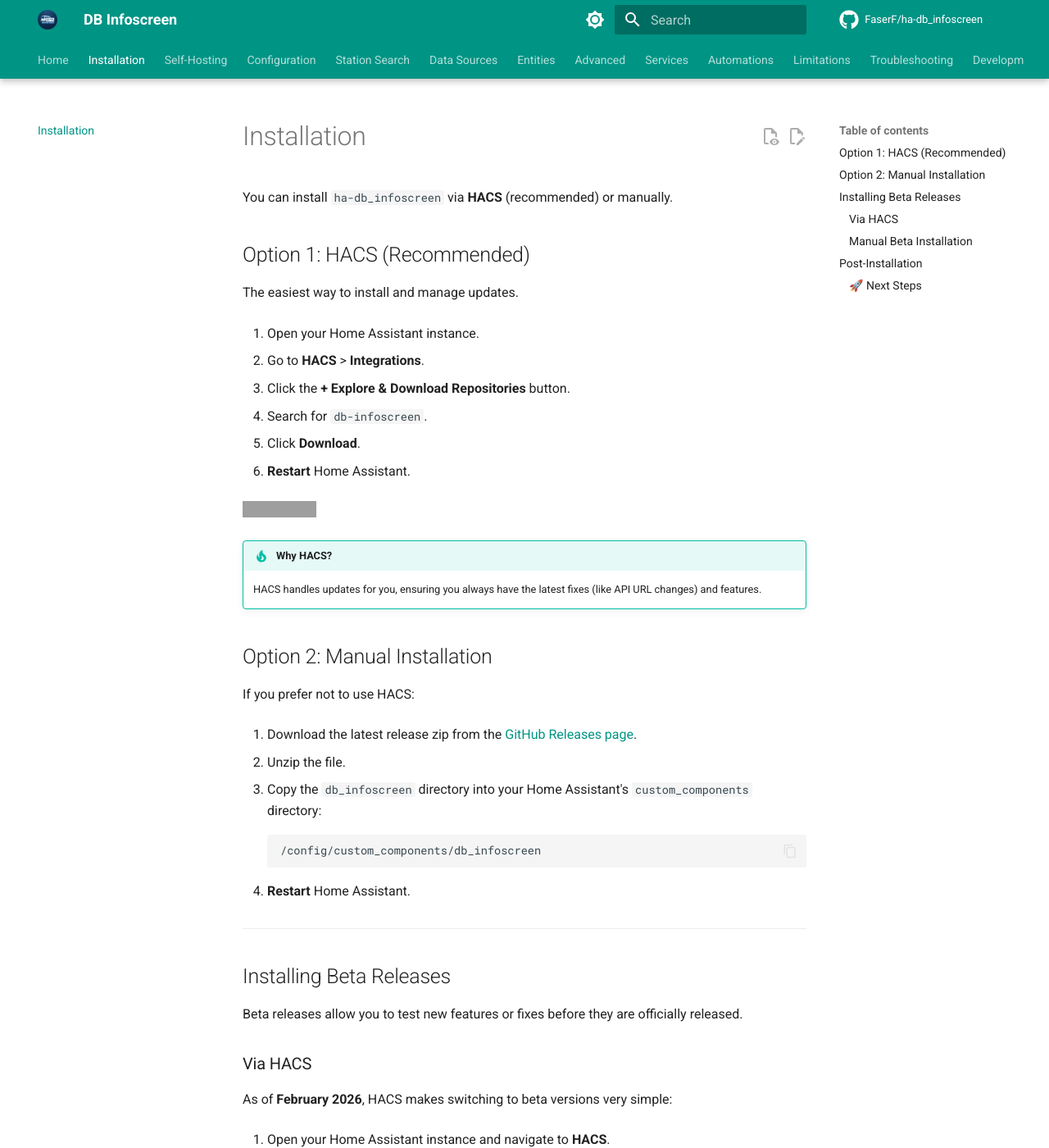
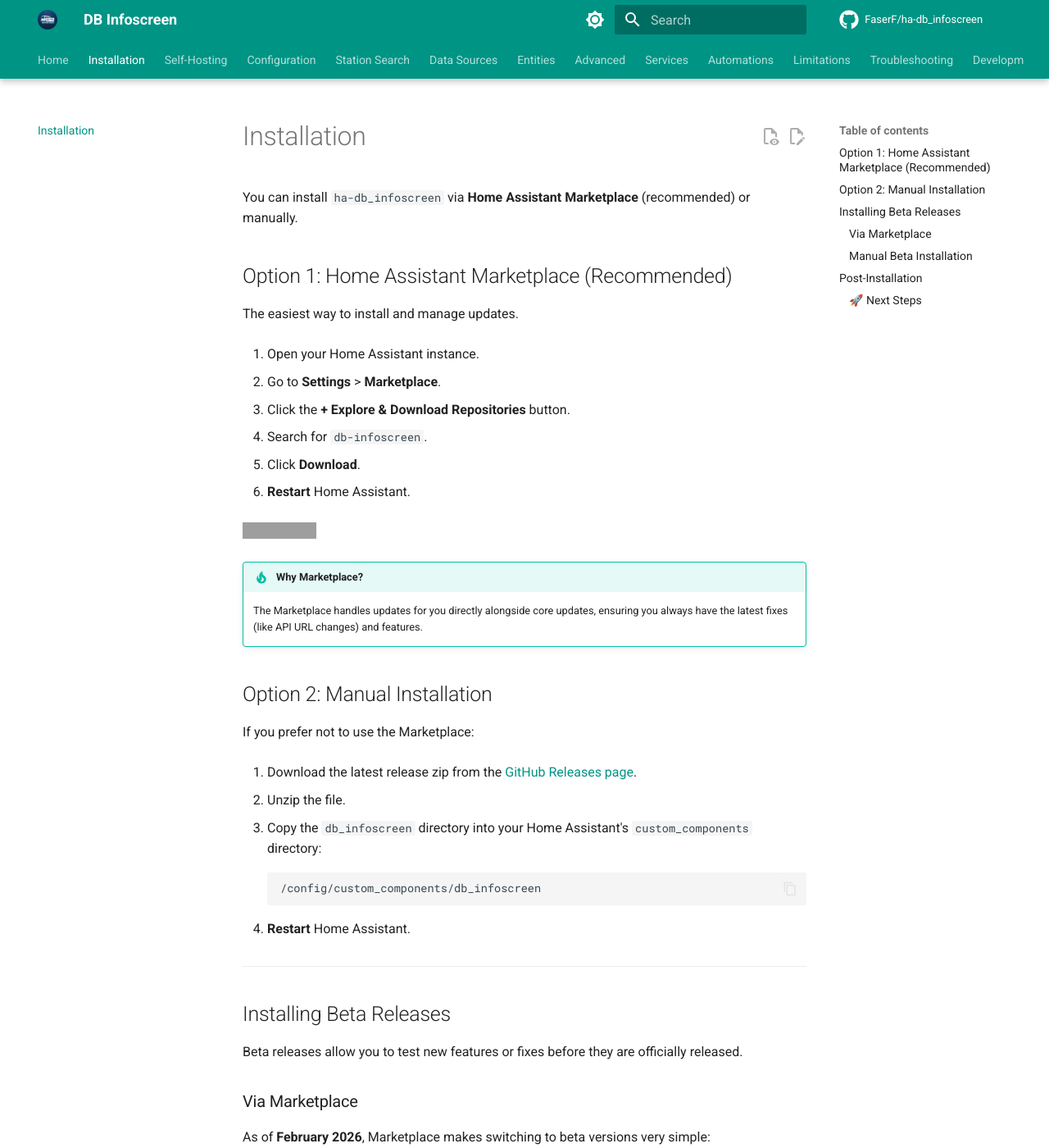
Before and after one commit to FaserF/ha-db_infoscreen, an MkDocs documentation site: the page built from docs/installation.md, in a window 1280 px wide and 1400 px high. Shown: the whole window at 82% size. Built offline with MkDocs 1.6.1 and Material for MkDocs 9.7.7, drawn with Linux system fonts in a browser that asks for light colours; comment, search, counter and statistics services are not loaded; some of the changed text lies outside the part shown; grey boxes are pictures that could not be loaded.

Commit message:
docs(marketplace): update HACS references to Home Assistant Marketplace

```diff
--- a/docs/installation.md
+++ b/docs/installation.md
@@ -1,14 +1,14 @@
 # Installation
 
-You can install `ha-db_infoscreen` via **HACS** (recommended) or manually.
+You can install `ha-db_infoscreen` via **Home Assistant Marketplace** (recommended) or manually.
 
-## Option 1: HACS (Recommended)
+## Option 1: Home Assistant Marketplace (Recommended)
 
 The easiest way to install and manage updates.
 
 1.  Open your Home Assistant instance.
 
-2.  Go to **HACS** > **Integrations**.
+2.  Go to **Settings** > **Marketplace**.
 
 3.  Click the **+ Explore & Download Repositories** button.
 
@@ -18,14 +18,14 @@
 
 6.  **Restart** Home Assistant.
 
-[![Open HACS](https://my.home-assistant.io/badges/hacs_repository.svg)](https://my.home-assistant.io/redirect/hacs_repository/?owner=FaserF&repository=ha-db_infoscreen&category=integration)
+[![Open Marketplace](https://my.home-assistant.io/badges/marketplace_repository.svg)](https://my.home-assistant.io/redirect/marketplace_repository/?owner=FaserF&repository=ha-db_infoscreen&category=integration)
 
-!!! tip "Why HACS?"
-    HACS handles updates for you, ensuring you always have the latest fixes (like API URL changes) and features.
+!!! tip "Why Marketplace?"
+    The Marketplace handles updates for you directly alongside core updates, ensuring you always have the latest fixes (like API URL changes) and features.
 
 ## Option 2: Manual Installation
 
-If you prefer not to use HACS:
+If you prefer not to use the Marketplace:
 
 1.  Download the latest release zip from the [GitHub Releases page](https://github.com/FaserF/ha-db_infoscreen/releases).
 
@@ -44,11 +44,11 @@
 
 Beta releases allow you to test new features or fixes before they are officially released.
 
-### Via HACS
+### Via Marketplace
 
-As of **February 2026**, HACS makes switching to beta versions very simple:
+As of **February 2026**, Marketplace makes switching to beta versions very simple:
 
-1.  Open your Home Assistant instance and navigate to **HACS**.
+1.  Open your Home Assistant instance and navigate to **Settings > Marketplace**.
 
 2.  Search for or find **db-infoscreen** in your downloaded integrations.
 
```
Also changed, not shown: README.md (+7 -7 lines), docs/index.md (+2 -2 lines).
